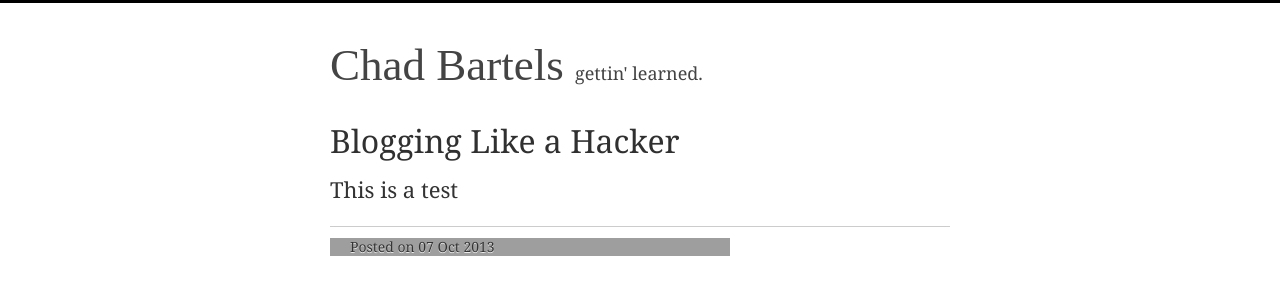
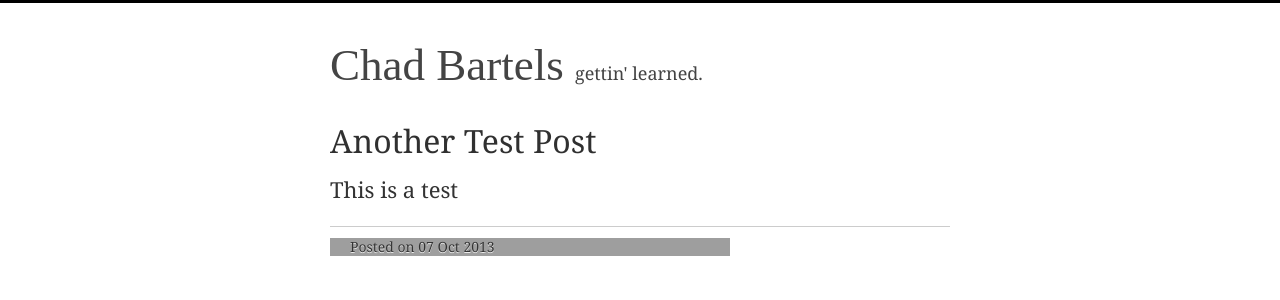
Before and after one commit to chaddy81/chaddy81.github.io, a Jekyll site: the page built from _posts/2013-10-07-test-post2.md, in a window 1280 px wide. Shown: the top 300 px of the page. Built offline with Jekyll 4.4.1, drawn with Linux system fonts in a browser that asks for light colours; some web fonts are replaced; grey boxes are pictures that could not be loaded.

Commit message:
second test post

```diff
--- a/_posts/2013-10-07-test-post2.md
+++ b/_posts/2013-10-07-test-post2.md
@@ -1,6 +1,6 @@
 ---
 layout: post
-title: Blogging Like a Hacker
+title: Another Test Post
 ---
 
 This is a test
```
